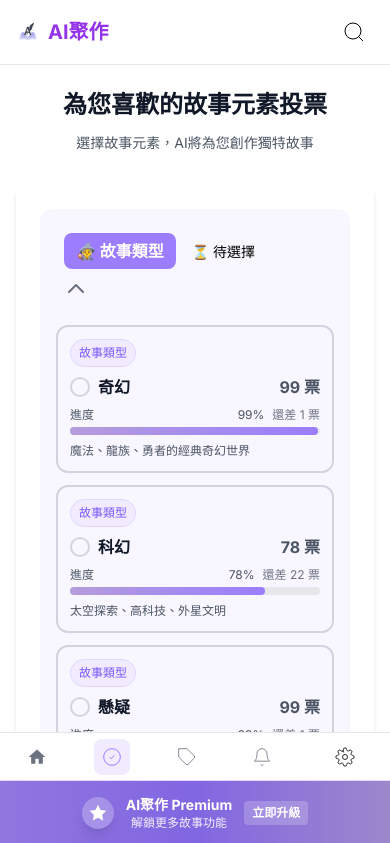
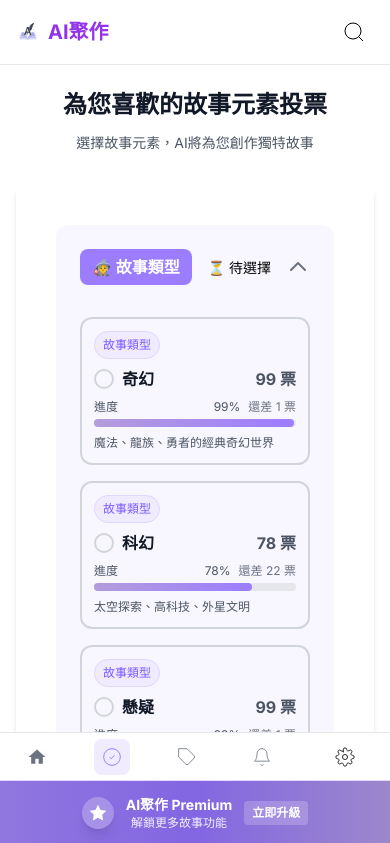
Before and after one commit to KenterPong/myainovel, a Next.js app: page /origin in a window 390 px wide. Shown: the top 843 px of the page. Built offline with nearby package versions, Linux system fonts and the light colour scheme.

Commit message:
故事起源畫面優化

```diff
--- a/src/app/globals.css
+++ b/src/app/globals.css
@@ -1,3 +1,4 @@
+/* Version: 2025-01-30-v2 - Force cache refresh for mobile colors */
 @import 'tailwindcss/base';
 @import 'tailwindcss/components';
 @import 'tailwindcss/utilities';
@@ -220,6 +221,66 @@ h3 {
   .story-card .tag {
     font-size: 0.75rem;
     padding: 0.25rem 0.5rem;
+  }
+}
+
+/* 手機版特定樣式 - 確保顏色一致性和邊框顯示 */
+@media (max-width: 768px) {
+  /* 強制清除手機版快取 */
+  .category-section {
+    -webkit-transform: translateZ(0);
+    transform: translateZ(0);
+    -webkit-backface-visibility: hidden;
+    backface-visibility: hidden;
+  }
+
+  /* 確保選中狀態在手機版上正確顯示 */
+  .relative.p-4.border-4.border-solid {
+    border-width: 4px !important;
+    border-style: solid !important;
+    border-top: 4px solid !important;
+    border-right: 4px solid !important;
+    border-bottom: 4px solid !important;
+    border-left: 4px solid !important;
+    border-radius: 12px !important;
+    box-sizing: border-box !important;
+    width: calc(100% - 16px) !important;
+    margin: 8px !important;
+  }
+
+  /* 手機版選中卡片強制樣式 - 只修復邊框，背景保持原樣 */
+  .relative.p-4.border-4.border-solid.border-primary-700 {
+    border-color: var(--primary-700) !important;
+  }
+
+  .relative.p-4.border-4.border-solid.border-secondary-700 {
+    border-color: var(--secondary-700) !important;
+  }
+
+  .relative.p-4.border-4.border-solid.border-accent-700 {
+    border-color: var(--accent-700) !important;
+  }
+
+  /* 確保容器有足夠空間 */
+  .category-content {
+    padding: 8px !important;
+    overflow: visible !important;
+  }
+
+  /* 強制重新渲染 */
+  .category-chip.primary {
+    background-color: var(--category-primary-100) !important;
+    color: var(--category-primary-800) !important;
+  }
+
+  .category-chip.secondary {
+    background-color: var(--category-secondary-100) !important;
+    color: var(--category-secondary-800) !important;
+  }
+
+  .category-chip.accent {
+    background-color: var(--category-accent-100) !important;
+    color: var(--category-accent-800) !important;
   }
 }
 
--- a/src/app/layout.tsx
+++ b/src/app/layout.tsx
@@ -81,6 +81,10 @@ export default function RootLayout({
         <link rel="icon" href="/favicon.svg" type="image/svg+xml" />
         <link rel="apple-touch-icon" href="/logo.svg" />
         <link rel="manifest" href="/manifest.json" />
+        {/* 強制清除快取 - 解決手機版顏色快取問題 */}
+        <meta httpEquiv="Cache-Control" content="no-cache, no-store, must-revalidate" />
+        <meta httpEquiv="Pragma" content="no-cache" />
+        <meta httpEquiv="Expires" content="0" />
       </head>
       <body className={inter.className}>
         {/* 移動端導航 */}
--- a/src/app/origin/page.tsx
+++ b/src/app/origin/page.tsx
@@ -40,6 +40,16 @@ export default function Origin() {
     middle: false,
     inner: false
   });
+
+  // 獲取選中選項的標籤
+  const getSelectedOptionLabel = (category: string) => {
+    const selectedId = selectedOptions[category as keyof typeof selectedOptions];
+    if (!selectedId) return null;
+
+    const categoryOptions = options[category as keyof typeof options];
+    const selectedOption = categoryOptions.find(option => option.id === selectedId);
+    return selectedOption ? selectedOption.label : null;
+  };
 
   // 滑動處理函數
   const handleTouchStart = (e: React.TouchEvent) => {
@@ -143,7 +153,12 @@ export default function Origin() {
         inner: true
       }));
     } else if (category === 'inner') {
-      // 第三個選擇完成後，自動滾動到投票按鈕
+      // 第三個選擇完成後，自動收起來並滾動到投票按鈕
+      setExpandedCategories(prev => ({
+        ...prev,
+        inner: false
+      }));
+
       setTimeout(() => {
         const voteButton = document.querySelector('[data-vote-button]');
         if (voteButton) {
@@ -415,10 +430,10 @@ export default function Origin() {
 
       if (isSelected) {
         switch (category) {
-          case 'outer': return `${baseClass} border-primary-500 bg-primary-50 shadow-lg scale-105`;
-          case 'middle': return `${baseClass} border-secondary-500 bg-secondary-50 shadow-lg scale-105`;
-          case 'inner': return `${baseClass} border-accent-500 bg-accent-50 shadow-lg scale-105`;
-          default: return `${baseClass} border-primary-500 bg-primary-50 shadow-lg scale-105`;
+          case 'outer': return `relative p-4 md:p-5 border-4 border-solid border-primary-700 bg-primary-100 shadow-xl scale-105 cursor-pointer transition-all duration-300 transform ring-2 ring-primary-300`;
+          case 'middle': return `relative p-4 md:p-5 border-4 border-solid border-secondary-700 bg-secondary-100 shadow-xl scale-105 cursor-pointer transition-all duration-300 transform ring-2 ring-secondary-300`;
+          case 'inner': return `relative p-4 md:p-5 border-4 border-solid border-accent-700 bg-accent-100 shadow-xl scale-105 cursor-pointer transition-all duration-300 transform ring-2 ring-accent-300`;
+          default: return `relative p-4 md:p-5 border-4 border-solid border-primary-700 bg-primary-100 shadow-xl scale-105 cursor-pointer transition-all duration-300 transform ring-2 ring-primary-300`;
         }
       } else if (isLeading) {
         return `${baseClass} border-yellow-500 bg-yellow-50 shadow-md`;
@@ -458,13 +473,98 @@ export default function Origin() {
       return 'font-semibold text-base md:text-lg text-gray-900';
     };
 
+    // 獲取內聯樣式
+    const getInlineStyle = (): any => {
+      if (isSelected) {
+        switch (category) {
+          case 'outer': return {
+            border: '4px solid #8b6bff',
+            borderTop: '4px solid #8b6bff',
+            borderRight: '4px solid #8b6bff',
+            borderBottom: '4px solid #8b6bff',
+            borderLeft: '4px solid #8b6bff',
+            backgroundColor: '#f0ebff',
+            boxShadow: '0 20px 25px -5px rgba(0, 0, 0, 0.1), 0 8px 10px -6px rgba(0, 0, 0, 0.1)',
+            transform: 'scale(1.05)',
+            outline: '2px solid #c7b8ff',
+            borderRadius: '12px', // 保持圓角
+            margin: '8px',
+            zIndex: 10,
+            boxSizing: 'border-box' as const, // 確保邊框包含在元素內
+            width: 'calc(100% - 16px)', // 確保有足夠空間顯示邊框
+            minHeight: 'auto' as const
+          };
+          case 'middle': return {
+            border: '4px solid #cc5e61',
+            borderTop: '4px solid #cc5e61',
+            borderRight: '4px solid #cc5e61',
+            borderBottom: '4px solid #cc5e61',
+            borderLeft: '4px solid #cc5e61',
+            backgroundColor: '#fce7e7',
+            boxShadow: '0 20px 25px -5px rgba(0, 0, 0, 0.1), 0 8px 10px -6px rgba(0, 0, 0, 0.1)',
+            transform: 'scale(1.05)',
+            outline: '2px solid #f2b5b5',
+            borderRadius: '12px',
+            margin: '8px',
+            zIndex: 10,
+            boxSizing: 'border-box',
+            width: 'calc(100% - 16px)',
+            minHeight: 'auto'
+          };
+          case 'inner': return {
+            border: '4px solid #16a34a',
+            borderTop: '4px solid #16a34a',
+            borderRight: '4px solid #16a34a',
+            borderBottom: '4px solid #16a34a',
+            borderLeft: '4px solid #16a34a',
+            backgroundColor: '#dcfce7',
+            boxShadow: '0 20px 25px -5px rgba(0, 0, 0, 0.1), 0 8px 10px -6px rgba(0, 0, 0, 0.1)',
+            transform: 'scale(1.05)',
+            outline: '2px solid #86efac',
+            borderRadius: '12px',
+            margin: '8px',
+            zIndex: 10,
+            boxSizing: 'border-box',
+            width: 'calc(100% - 16px)',
+            minHeight: 'auto'
+          };
+          default: return {
+            border: '4px solid #8b6bff',
+            borderTop: '4px solid #8b6bff',
+            borderRight: '4px solid #8b6bff',
+            borderBottom: '4px solid #8b6bff',
+            borderLeft: '4px solid #8b6bff',
+            backgroundColor: '#f0ebff',
+            boxShadow: '0 20px 25px -5px rgba(0, 0, 0, 0.1), 0 8px 10px -6px rgba(0, 0, 0, 0.1)',
+            transform: 'scale(1.05)',
+            outline: '2px solid #c7b8ff',
+            borderRadius: '12px',
+            margin: '8px',
+            zIndex: 10,
+            boxSizing: 'border-box',
+            width: 'calc(100% - 16px)',
+            minHeight: 'auto'
+          };
+        }
+      }
+      return {};
+    };
+
     return (
       <div
         className={`${getCardClassName()} ${isAnimating ? 'animate-pulse' : ''}`}
+        style={getInlineStyle()}
         onClick={onSelect}
       >
         {/* 分類標籤 */}
-        <div className={getCategoryChipClass(category)}>
+        <div
+          className={getCategoryChipClass(category)}
+          style={isSelected ? {
+            backgroundColor: category === 'outer' ? '#f0ebff' : category === 'middle' ? '#fce7e7' : '#dcfce7',
+            color: category === 'outer' ? '#7a59ff' : category === 'middle' ? '#b33335' : '#15803d',
+            borderColor: category === 'outer' ? '#e0d7ff' : category === 'middle' ? '#f8d1d1' : '#bbf7d0'
+          } : {}}
+        >
           {category === 'outer' ? '故事類型' : category === 'middle' ? '故事背景' : '故事主題'}
         </div>
 
@@ -477,7 +577,15 @@ export default function Origin() {
                 </svg>
               )}
             </div>
-            <span className={getTextClassName()}>{option.label}</span>
+            <span
+              className={getTextClassName()}
+              style={isSelected ? {
+                color: category === 'outer' ? '#7a59ff' : category === 'middle' ? '#b33335' : '#15803d',
+                fontWeight: '600'
+              } : {}}
+            >
+              {option.label}
+            </span>
           </div>
           <div className="text-right">
             <div className={`text-base md:text-lg font-bold ${isLeading ? 'text-yellow-600' : 'text-gray-600'}`}>
@@ -513,13 +621,18 @@ export default function Origin() {
         </div>
 
         <div className="space-y-1">
-          <p className={`text-xs md:text-sm ${
+          <p
+            className={`text-xs md:text-sm ${
               isSelected
                 ? `text-${color}-700`
                 : isLeading
                 ? 'text-yellow-700'
                 : 'text-gray-600'
-          }`}>
+            }`}
+            style={isSelected ? {
+              color: category === 'outer' ? '#7a59ff' : category === 'middle' ? '#b33335' : '#15803d'
+            } : {}}
+          >
             {/* 行動版顯示縮短描述，桌機版顯示完整描述 */}
             <span className="block md:hidden">
               {option.description.length > 15
@@ -656,13 +769,14 @@ export default function Origin() {
         {currentStep === 1 && (
           <div className="bg-white rounded-lg shadow-md p-6">
 
-          <div className="space-y-6">
+          <div className="space-y-4 p-4">
             {/* 故事類型選項 */}
             <div className={`category-section ${expandedCategories.outer ? 'expanded' : 'collapsed'}`} style={{ backgroundColor: 'var(--category-primary-50)' }}>
               <div
                 className="category-header"
                 onClick={() => setExpandedCategories(prev => ({ ...prev, outer: !prev.outer }))}
               >
+                <div className="flex items-center justify-between w-full">
                   <div className="flex items-center">
                     <div className="category-title-card primary">
                       🧙 故事類型
@@ -670,7 +784,7 @@ export default function Origin() {
                     <div className="category-status">
                       {selectedOptions.outer ? (
                         <span className="completed">
-                        ✅ 已完成
+                          ✅ {getSelectedOptionLabel('outer')}
                         </span>
                       ) : (
                         <span className="pending">
@@ -690,9 +804,10 @@ export default function Origin() {
                     </svg>
                   </div>
                 </div>
+              </div>
 
               {expandedCategories.outer && (
-                <div className="category-content space-y-3">
+                <div className="category-content space-y-4 p-2">
                   {options.outer.map((option) => {
                     const voteData = getCurrentVoteData('outer');
                     const votes = voteData[option.id as keyof typeof voteData] || 0;
@@ -720,6 +835,7 @@ export default function Origin() {
                 className="category-header"
                 onClick={() => setExpandedCategories(prev => ({ ...prev, middle: !prev.middle }))}
               >
+                <div className="flex items-center justify-between w-full">
                   <div className="flex items-center">
                     <div className="category-title-card secondary">
                       🏞 故事背景
@@ -727,7 +843,7 @@ export default function Origin() {
                     <div className="category-status">
                       {selectedOptions.middle ? (
                         <span className="completed">
-                        ✅ 已完成
+                          ✅ {getSelectedOptionLabel('middle')}
                         </span>
                       ) : (
                         <span className="pending">
@@ -747,9 +863,10 @@ export default function Origin() {
                     </svg>
                   </div>
                 </div>
+              </div>
 
               {expandedCategories.middle && (
-                <div className="category-content space-y-3">
+                <div className="category-content space-y-4 p-2">
                   {options.middle.map((option) => {
                     const voteData = getCurrentVoteData('middle');
                     const votes = voteData[option.id as keyof typeof voteData] || 0;
@@ -777,6 +894,7 @@ export default function Origin() {
                 className="category-header"
                 onClick={() => setExpandedCategories(prev => ({ ...prev, inner: !prev.inner }))}
               >
+                <div className="flex items-center justify-between w-full">
                   <div className="flex items-center">
                     <div className="category-title-card accent">
                       💞 故事主題
@@ -784,7 +902,7 @@ export default function Origin() {
                     <div className="category-status">
                       {selectedOptions.inner ? (
                         <span className="completed">
-                        ✅ 已完成
+                          ✅ {getSelectedOptionLabel('inner')}
                         </span>
                       ) : (
                         <span className="pending">
@@ -804,9 +922,10 @@ export default function Origin() {
                     </svg>
                   </div>
                 </div>
+              </div>
 
               {expandedCategories.inner && (
-                <div className="category-content space-y-3">
+                <div className="category-content space-y-4 p-2">
                   {options.inner.map((option) => {
                     const voteData = getCurrentVoteData('inner');
                     const votes = voteData[option.id as keyof typeof voteData] || 0;
--- /dev/null
+++ b/src/app/viewport.ts
@@ -0,0 +1,16 @@
+import { Viewport } from 'next'
+
+export const viewport: Viewport = {
+  width: 'device-width',
+  initialScale: 1,
+  maximumScale: 1,
+  userScalable: false,
+  themeColor: [
+    { media: '(prefers-color-scheme: light)', color: '#B39DDB' },
+    { media: '(prefers-color-scheme: dark)', color: '#B39DDB' }
+  ],
+  // 強制清除快取
+  colorScheme: 'light dark',
+  // 強制重新渲染
+  viewportFit: 'cover',
+}
```
Lines whose indentation alone changed are shown as unchanged.
